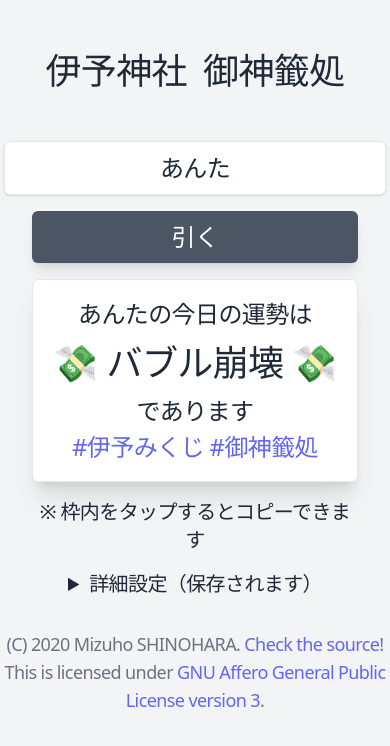
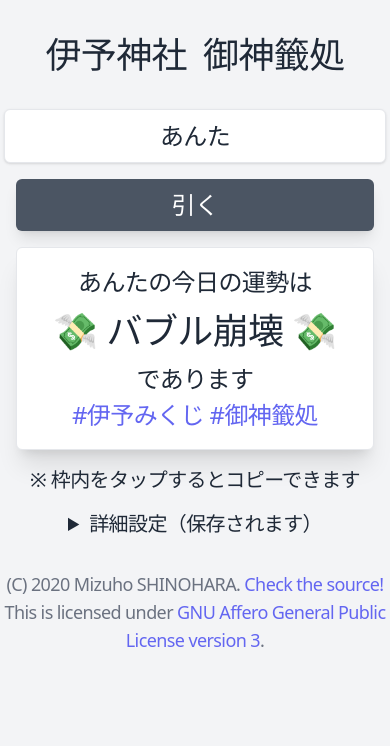
Before and after one commit to akaregi/Omikuji-Machine, a Vue app: page / in a window 390 px wide. Shown: the top 746 px of the page. Built offline with nearby package versions, Linux system fonts and the light colour scheme.

Commit message:
change: be responsive-consistent
Signed-off-by: akaregi <verdigris@azure.icu>

```diff
--- a/src/components/GlobalHeader.vue
+++ b/src/components/GlobalHeader.vue
@@ -10,13 +10,12 @@
 <style lang="postcss" scoped>
 .header {
   @apply my-8;
+
   & .title {
-    @apply flex flex-wrap justify-center;
-    @apply py-4;
+    @apply flex flex-wrap justify-center gap-x-4 gap-y-2;
     @apply leading-tight text-4xl;
     & span {
       @apply inline-block;
-      @apply px-2;
       @apply whitespace-pre;
     }
   }
--- a/src/views/Main.vue
+++ b/src/views/Main.vue
@@ -134,7 +134,7 @@ const onCopy = () => {
 
 <style lang="postcss" scoped>
 .omikuji {
-  @apply m-8 flex flex-col content-center gap-4;
+  @apply m-4 flex flex-col content-center gap-4;
 }
 
 .form {
```
